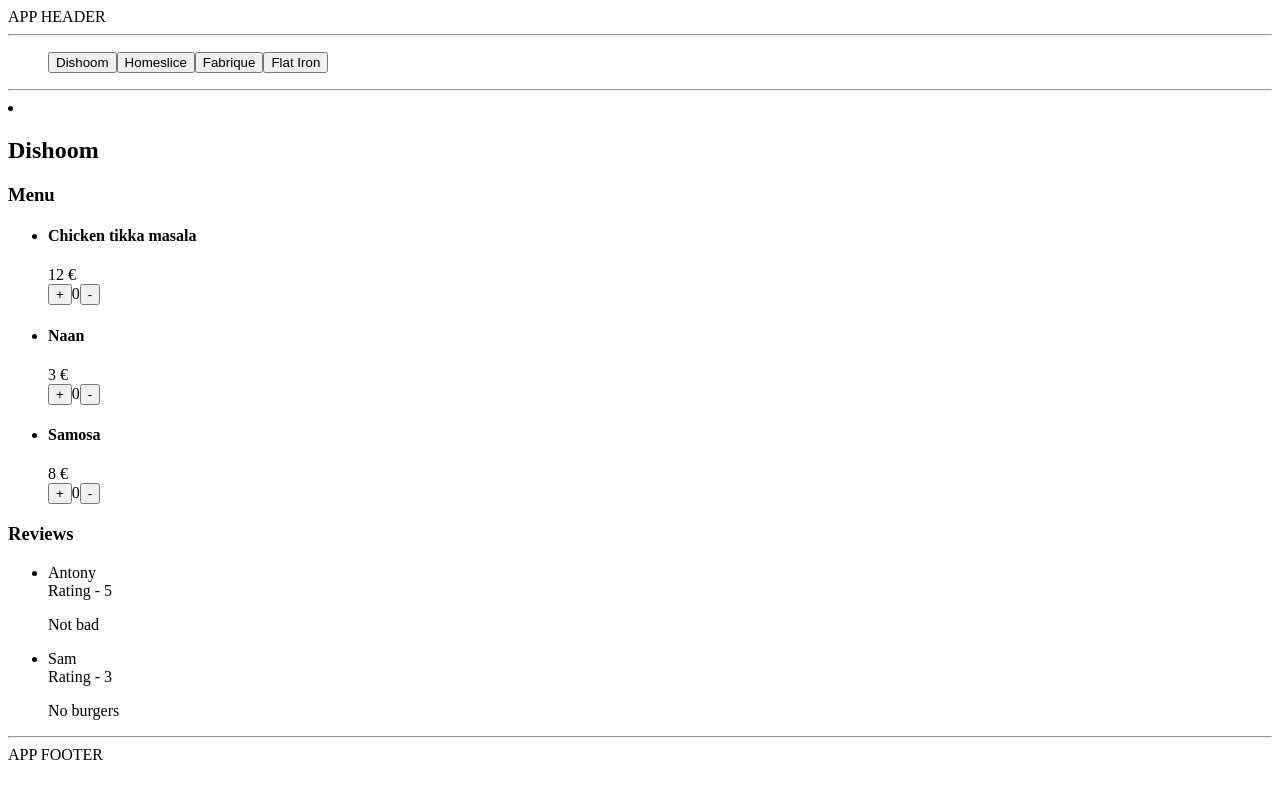
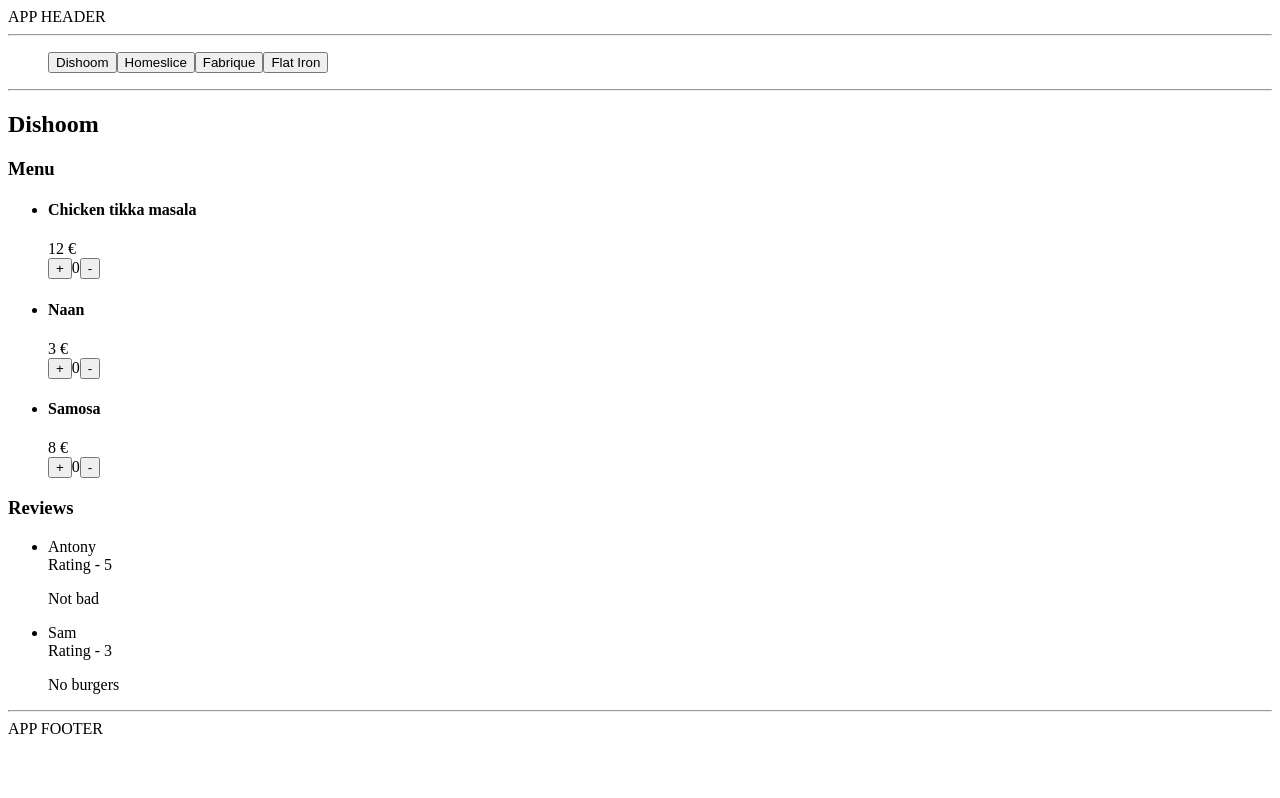
Before and after one commit to bjarcka/react-food-delivery, a React (Vite) app: page / in a window 1280 px wide. Built offline with nearby package versions, Linux system fonts and the light colour scheme.

Commit message:
Remove unnecessary li and key.

```diff
--- a/src/components/restaurant/restaurant.jsx
+++ b/src/components/restaurant/restaurant.jsx
@@ -3,7 +3,7 @@
 
 export const Restaurant = ({ id, name, menu, reviews }) => {
   return (
-    <li key={id}>
+    <div>
       <h2>{name}</h2>
       <h3>Menu</h3>
       <ul>
@@ -25,6 +25,6 @@
           </li>
         ))}
       </ul>
-    </li>
+    </div>
   );
 };
```
